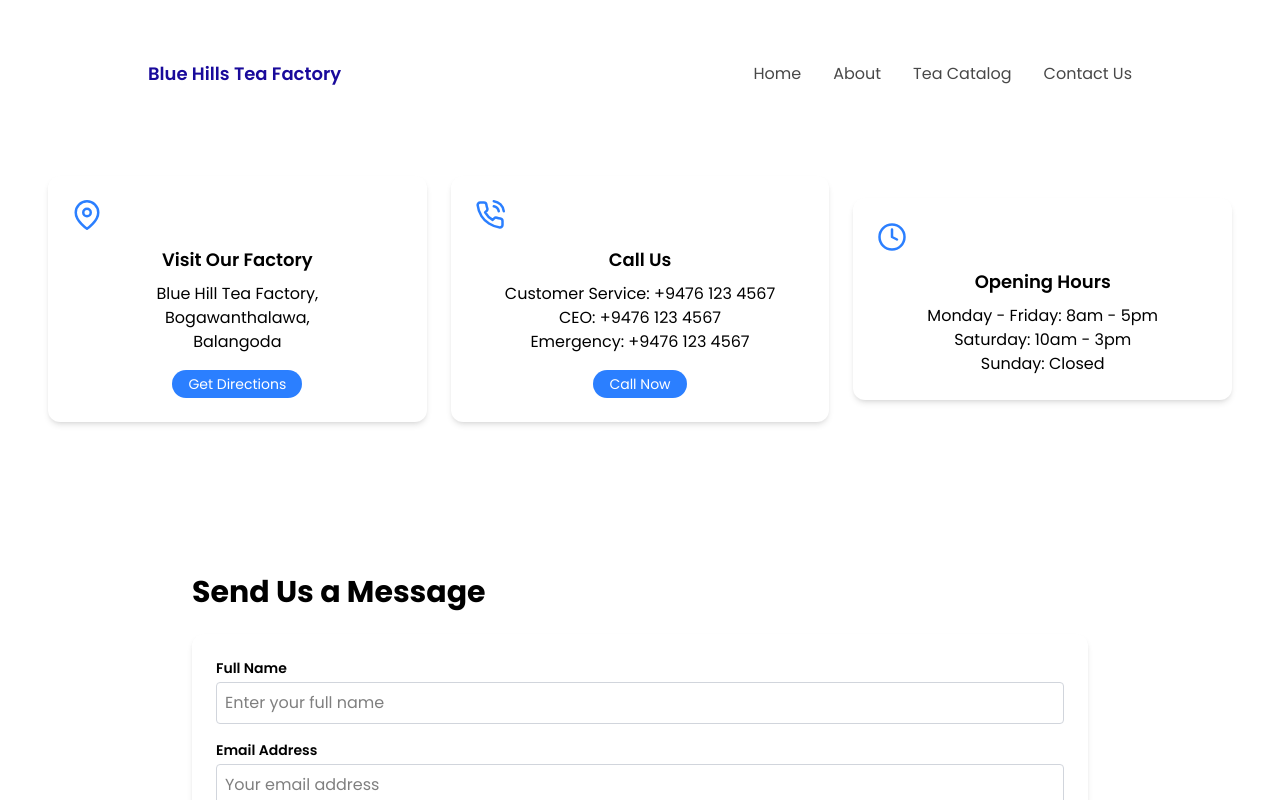
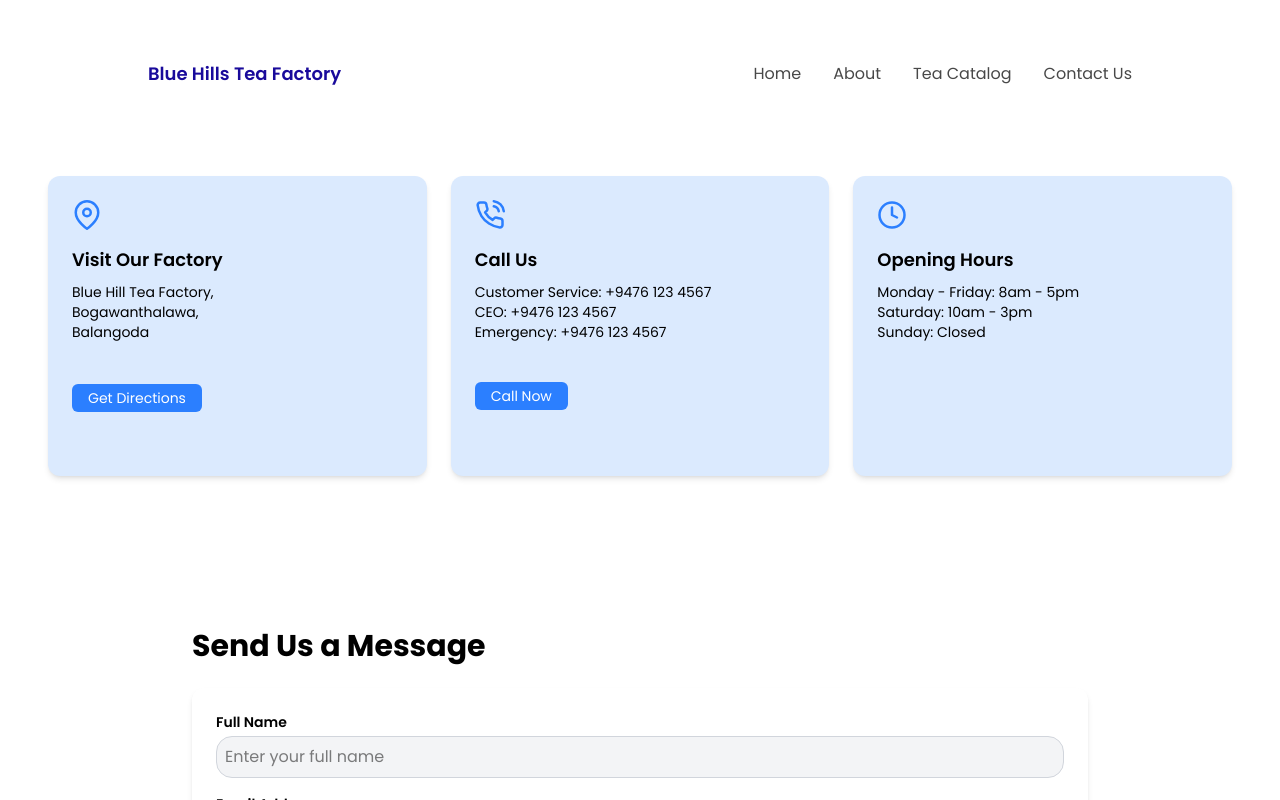
Before and after one commit to Sithija-R/Blue_Hills_Tea_Web, a React (Vite) app in the folder blue_hills_tea/: page /contact in a window 1280 px wide. Built offline with nearby package versions, Linux system fonts and the light colour scheme.

Commit message:
Update components
Update ContactCard component and ContactForm component

```diff
--- a/blue_hills_tea/src/components/ContactUs/ContactCard.jsx
+++ b/blue_hills_tea/src/components/ContactUs/ContactCard.jsx
@@ -6,38 +6,40 @@ const ContactCard = () => {
   return (
     <div className="w-full flex flex-col md:flex-row justify-center items-center gap-6 px-4 md:px-12 py-12">
 
-      <div className="bg-white p-6 rounded-xl shadow-md w-full md:w-1/3 text-center">
+      <div className="bg-blue-100 bg-opacity-10 backdrop-blur-lg p-6 rounded-xl shadow-md w-full md:w-1/3 text-left min-h-[300px] transform transition-all duration-200 hover:scale-105">
         <div className="text-3xl text-blue-500 mx-auto mb-4">
           <FiMapPin />
         </div>
         <h3 className="text-lg font-semibold mb-2">Visit Our Factory</h3>
-        <p>Blue Hill Tea Factory,<br />Bogawanthalawa,<br />Balangoda</p>
-        <button className="mt-4 bg-blue-500 hover:bg-blue-600 text-white py-1 px-4 rounded-full text-sm">
+        <p className="text-sm">Blue Hill Tea Factory,<br />Bogawanthalawa,<br />Balangoda</p>
+        <button className="mt-10.5 bg-blue-500 hover:bg-blue-600 text-white py-1 px-4 rounded-md text-sm">
           Get Directions
         </button>
       </div>
 
-      <div className="bg-white p-6 rounded-xl shadow-md w-full md:w-1/3 text-center">
+
+      <div className="bg-blue-100 bg-opacity-10 backdrop-blur-lg p-6 rounded-xl shadow-md w-full md:w-1/3 text-left min-h-[300px] transform transition-all duration-200 hover:scale-105">
         <div className="text-3xl text-blue-500 mx-auto mb-4">
           <FiPhoneCall />
         </div>
         <h3 className="text-lg font-semibold mb-2">Call Us</h3>
-        <p>
+        <p className="text-sm">
           Customer Service: +9476 123 4567 <br />
           CEO: +9476 123 4567 <br />
           Emergency: +9476 123 4567
         </p>
-        <button className="mt-4 bg-blue-500 hover:bg-blue-600 text-white py-1 px-4 rounded-full text-sm">
+        <button className="mt-10 bg-blue-500 hover:bg-blue-600 text-white py-1 px-4 rounded-md text-sm">
           Call Now
         </button>
       </div>
 
-      <div className="bg-white p-6 rounded-xl shadow-md w-full md:w-1/3 text-center">
+
+      <div className="bg-blue-100 bg-opacity-10 backdrop-blur-lg p-6 rounded-xl shadow-md w-full md:w-1/3 text-left min-h-[300px] transform transition-all duration-200 hover:scale-105">
         <div className="text-3xl text-blue-500 mx-auto mb-4">
           <FiClock />
         </div>
         <h3 className="text-lg font-semibold mb-2">Opening Hours</h3>
-        <p>
+        <p className="text-sm">
           Monday - Friday: 8am - 5pm <br />
           Saturday: 10am - 3pm <br />
           Sunday: Closed
--- a/blue_hills_tea/src/components/ContactUs/ContactForm.jsx
+++ b/blue_hills_tea/src/components/ContactUs/ContactForm.jsx
@@ -11,7 +11,7 @@ const ContactForm = () => {
           <label className="block text-sm font-semibold mb-1">Full Name</label>
           <input
             type="text"
-            className="w-full p-2 border border-gray-300 rounded focus:outline-none focus:ring-2 focus:ring-blue-400"
+            className="w-full p-2 border border-gray-300 focus:outline-none focus:ring-2 focus:ring-blue-400 bg-gray-100 rounded-2xl"
             placeholder="Enter your full name"
           />
         </div>
@@ -20,7 +20,7 @@ const ContactForm = () => {
           <label className="block text-sm font-semibold mb-1">Email Address</label>
           <input
             type="email"
-            className="w-full p-2 border border-gray-300 rounded focus:outline-none focus:ring-2 focus:ring-blue-400"
+            className="w-full p-2 border border-gray-300 rounded focus:outline-none focus:ring-2 focus:ring-blue-400 bg-gray-100 rounded-2xl"
             placeholder="Your email address"
           />
         </div>
@@ -29,7 +29,7 @@ const ContactForm = () => {
           <label className="block text-sm font-semibold mb-1">Mobile Number (Optional)</label>
           <input
             type="tel"
-            className="w-full p-2 border border-gray-300 rounded focus:outline-none focus:ring-2 focus:ring-blue-400"
+            className="w-full p-2 border border-gray-300 rounded focus:outline-none focus:ring-2 focus:ring-blue-400 bg-gray-100 rounded-2xl"
             placeholder="+94 (55) 555-5555"
           />
         </div>
@@ -38,7 +38,7 @@ const ContactForm = () => {
           <label className="block text-sm font-semibold mb-1">Subject</label>
           <input
             type="text"
-            className="w-full p-2 border border-gray-300 rounded focus:outline-none focus:ring-2 focus:ring-blue-400"
+            className="w-full p-2 border border-gray-300 rounded focus:outline-none focus:ring-2 focus:ring-blue-400 bg-gray-100 rounded-2xl"
             placeholder="What is your message about?"
           />
         </div>
@@ -46,7 +46,7 @@ const ContactForm = () => {
         <div>
           <label className="block text-sm font-semibold mb-1">Message</label>
           <textarea
-            className="w-full p-3 border border-gray-300 rounded focus:outline-none focus:ring-2 focus:ring-blue-400"
+            className="w-full p-3 border border-gray-300 rounded focus:outline-none focus:ring-2 focus:ring-blue-400 bg-gray-100 rounded-2xl"
             rows="5"
             placeholder="Please provide details about your inquiry or feedback.."
           ></textarea>
@@ -54,7 +54,7 @@ const ContactForm = () => {
 
         <button
           type="submit"
-          className="bg-blue-500 hover:bg-blue-600 text-white px-6 py-2 rounded-full"
+          className="bg-blue-500 hover:bg-blue-600 text-white px-6 py-2 rounded-2xl"
         >
           Submit Message
         </button>
```
